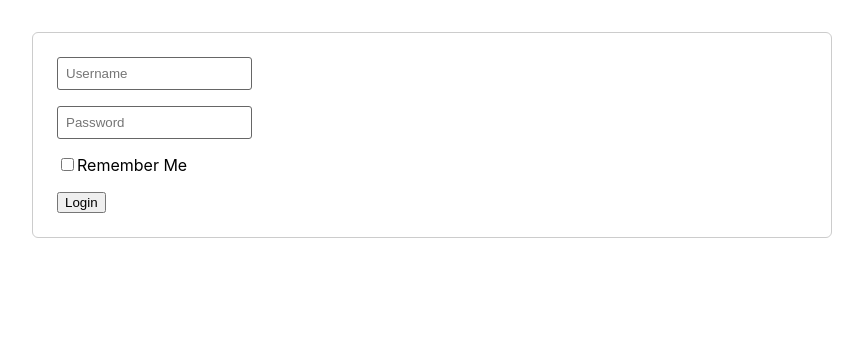
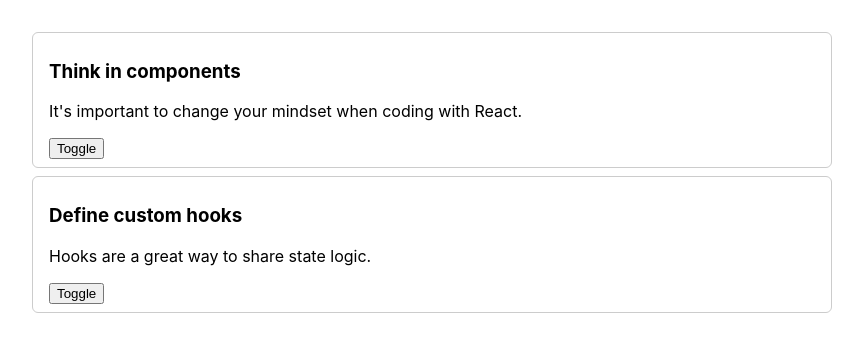
Before and after one commit to abruzzi/react-anti-patterns-code, a React (Create React App) app: page / in a window 1280 px wide. Shown: the top 352 px of the page, without its empty margins (208-1071 px from the left). Built offline with nearby package versions, Linux system fonts and the light colour scheme.

Commit message:
first draft of ch2

```diff
--- a/src/App.tsx
+++ b/src/App.tsx
@@ -1,11 +1,22 @@
 import React from "react";
 import "./App.css";
-import Login from "./ch2/Login";
+import ThemeProvider from "./ch2/ThemeProvider";
+import Article from "./ch2/Article";
 
 function App() {
   return (
     <div className="app">
-      <Login />
+      <ThemeProvider>
+        <Article
+          heading="Think in components"
+          summary="It's important to change your mindset when coding with React."
+        />
+
+        <Article
+          heading="Define custom hooks"
+          summary="Hooks are a great way to share state logic."
+        />
+      </ThemeProvider>
     </div>
   );
 }
--- a/src/ch2/Article.tsx
+++ b/src/ch2/Article.tsx
@@ -1,9 +1,17 @@
-type ArticleType = { heading: string; summary: string };
+import { ArticleType } from "./types";
+import React, { useContext } from "react";
+import ThemeContext from "./ThemeContext";
+
+import "./article.css";
+
 const Article = ({ heading, summary }: ArticleType) => {
+  const { theme, toggleTheme } = useContext(ThemeContext);
+
   return (
-    <article>
+    <article className={theme}>
       <h3>{heading}</h3>
       <p>{summary}</p>
+      <button onClick={toggleTheme}>Toggle</button>
     </article>
   );
 };
--- /dev/null
+++ b/src/ch2/ThemeContext.tsx
@@ -0,0 +1,13 @@
+import React from "react";
+
+type Theme = {
+  theme: "light" | "dark";
+  toggleTheme: () => void;
+};
+
+const ThemeContext = React.createContext<Theme>({
+  theme: "light",
+  toggleTheme: () => {},
+});
+
+export default ThemeContext;
--- /dev/null
+++ b/src/ch2/ThemeProvider.tsx
@@ -0,0 +1,18 @@
+import React, { ReactNode, useState } from "react";
+import ThemeContext from "./ThemeContext";
+
+const ThemeProvider = ({ children }: { children: ReactNode }) => {
+  const [theme, setTheme] = useState<"light" | "dark">("light"); // default theme is light
+
+  const toggleTheme = () => {
+    setTheme((prevTheme) => (prevTheme === "light" ? "dark" : "light"));
+  };
+
+  return (
+    <ThemeContext.Provider value={{ theme, toggleTheme }}>
+      {children}
+    </ThemeContext.Provider>
+  );
+};
+
+export default ThemeProvider;
--- a/src/ch2/article.css
+++ b/src/ch2/article.css
@@ -1,5 +1,16 @@
 article {
+    margin: 0.5rem 0;
     padding: 0.5rem 1rem;
     border: 1px solid #ccc;
     border-radius: 6px;
 }
+
+article.light {
+
+}
+
+article.dark {
+    background: #333;
+    border: 1px solid #666;
+    color: white;
+}
--- /dev/null
+++ b/src/ch2/types.ts
@@ -0,0 +1 @@
+export type ArticleType = { heading: string; summary: string };
```
Also changed, not shown: src/ch2/ArticleDetail.tsx (added, +27 -0 lines), src/ch2/ArticleEditor.tsx (added, +37 -0 lines), src/ch2/ArticleList.tsx (added, +27 -0 lines).
